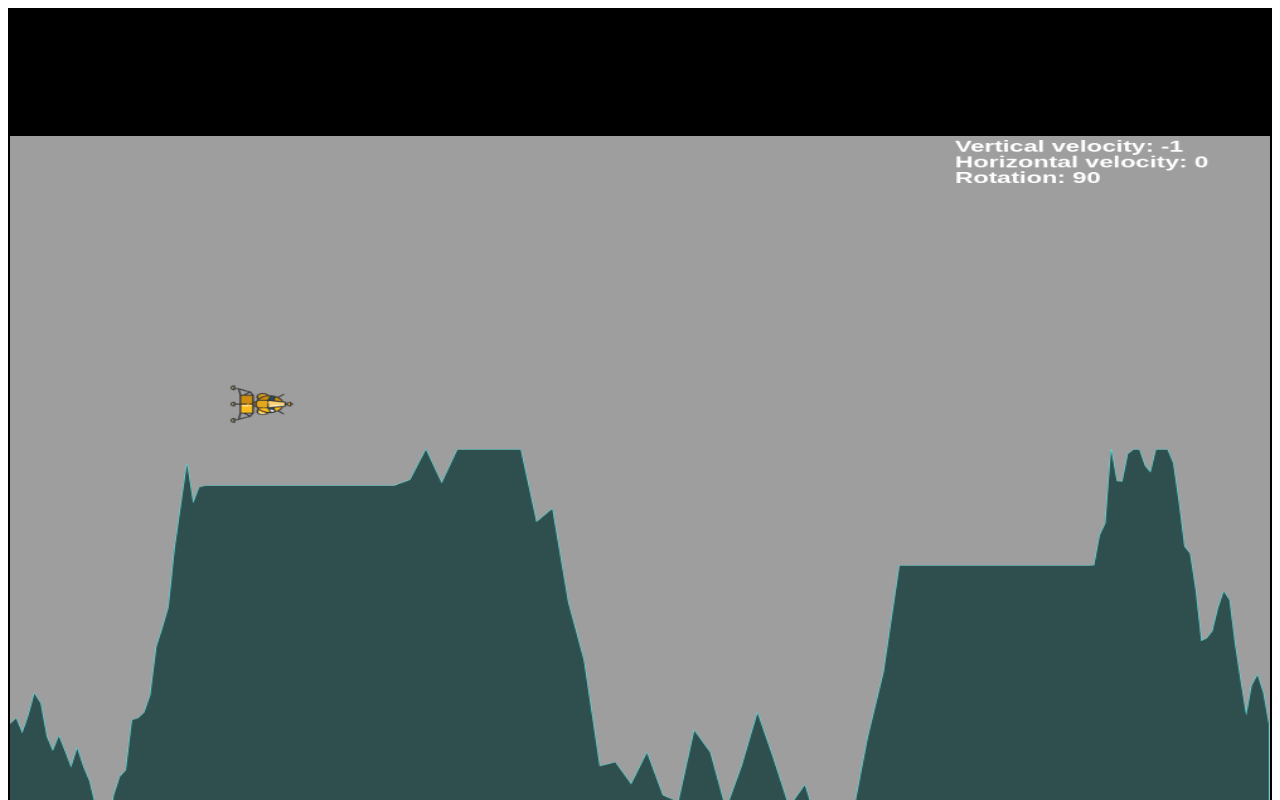
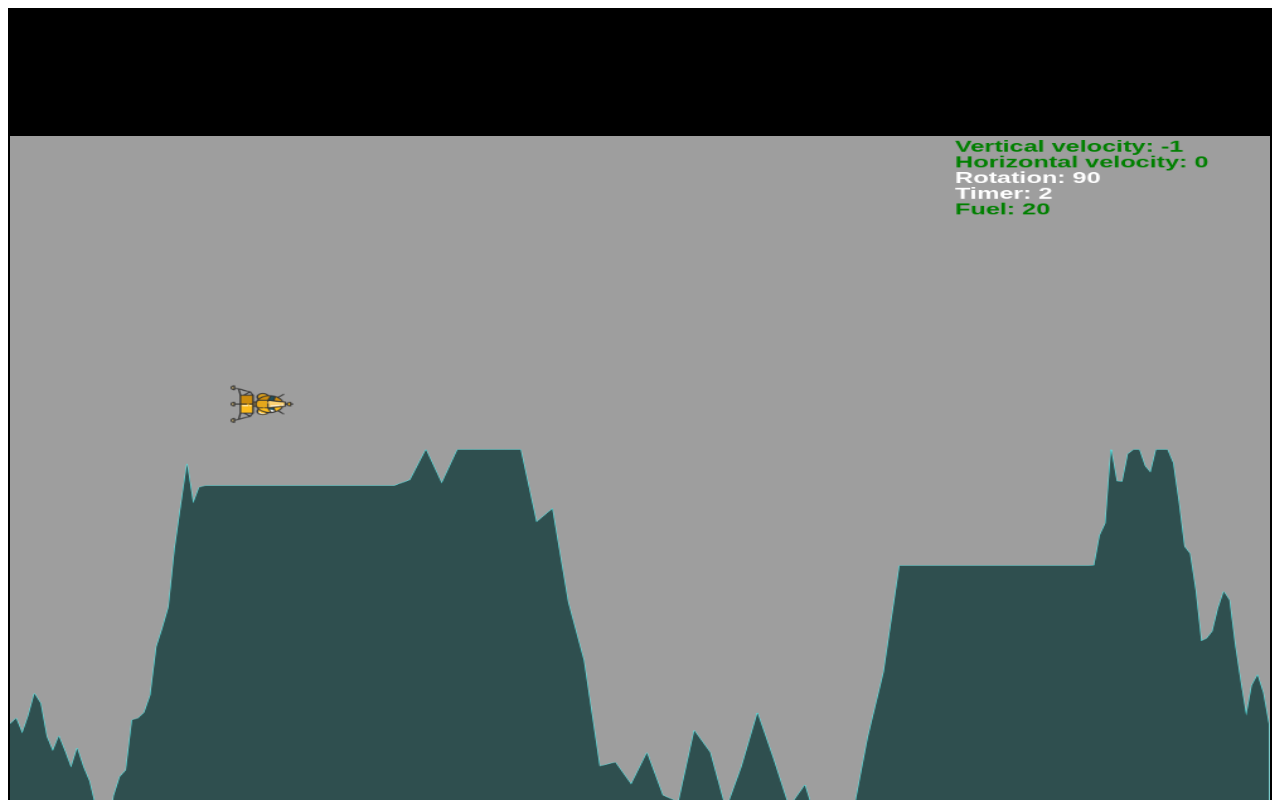
Before and after one commit to jtlonghurst/LunarLander, a plain HTML site: page index.html in a window 1280 px wide. Both pictures are taken after a click on the button "New Game". Shown: the top 800 px of the page. Drawn offline with Linux system fonts and the light colour scheme.

Commit message:
fuel and persistance and high scores work

```diff
--- a/gameplay.js
+++ b/gameplay.js
@@ -38,6 +38,7 @@ myGame.screens['newGame']= function(){
         spec.kaboom.update(elapsedTime);
         updater.collisionDetection(spec.landscape.currentLevel);
         updater.updateCountDown(elapsedTime);
+        updater.updateTimer(elapsedTime);
 
     }
     function render(){
--- a/highScore.js
+++ b/highScore.js
@@ -6,6 +6,13 @@ For now there is not much to see.
 myGame.screens['highScore']= function(){
 
     function initialize(){
+        console.log(spec.highScores.highS)
+        let hs = spec.highScores.highS;
+        document.getElementById('1').innerHTML = '1: '+ hs[1];
+        document.getElementById('2').innerHTML = '2: '+ hs[2];
+        document.getElementById('3').innerHTML = '3: '+ hs[3];
+        document.getElementById('4').innerHTML = '4: '+ hs[4];
+        document.getElementById('5').innerHTML = '5: '+ hs[5];
         document.getElementById('highScoreBackButton').addEventListener('click', function(){menuer.showScreen('mainMenu');});
 
     }
--- a/index.html
+++ b/index.html
@@ -28,13 +28,17 @@
     <!--High Scores-->
     <div class = 'screen' id='highScore'>
         <h1 class ='mainTitle'>High Scores</h1>
-        <p class='normalText'>Nothing to see here for now come back later.</p>
+        <p class='normalText'id='1'></p>
+        <p class='normalText'id = '2'></p>
+        <p class='normalText'id = '3'></p>
+        <p class='normalTest' id = '4'></p>
+        <p class='normalText' id ='5'></p>
+
         <button class="button" id='highScoreBackButton'>Back</button>
     </div>
     <!--Controls page-->
     <div class = 'screen' id='setControls'>
         <h1 class= 'mainTitle'>Set Controls</h1>
-        <p class='normalText'>Under Construction <br>This currently works! Try it and see for yourself unfortunately you can't see the key yet</p>
         <p class='normalText'id='thrust'>Thrust Button: </p>
         <button class='button'id='thrustButt'>Change Thrust</button>
         <p class='normalText' id='rotateRight'>Rotate&nbsp;Right Button: </p>
--- a/render.js
+++ b/render.js
@@ -95,6 +95,23 @@ Draw = function(){
         context.fillText('Rotation: '+ Math.floor(Math.abs(((spec.lander.rotation % (2* Math.PI)) * 180)/Math.PI)), spec.rot.x, spec.rot.y);
         context.restore();
 
+        context.save();
+        context.fillStyle = spec.game.timer.fillStyle;
+        context.strokeStyle = spec.game.timer.strokeStyle;
+        context.font = spec.game.timer.font;
+        context.baseline = 'top'
+        context.fillText('Timer: '+ Math.floor(spec.game.timer.time/1000), spec.game.timer.x, spec.game.timer.y);
+        context.restore();
+
+        context.save();
+        context.fillStyle = spec.ful.fillStyle;
+        context.strokeStyle = spec.ful.strokeStyle;
+        context.font = spec.ful.font;
+        context.baseline = 'top'
+        context.fillText('Fuel: '+ spec.lander.fuel, spec.ful.x, spec.ful.y);
+        context.restore();
+
+
 
     }
     function drawAnnouncement(){
--- a/specs.js
+++ b/specs.js
@@ -1,7 +1,15 @@
 specs = function(){
     game = {
         looping : false,
-        size : 1000
+        size : 1000,
+        timer: {time: 0,
+            font:'bold 15pt arial',
+            x:750,
+            y:80,
+            strokeStyle: 'white',
+            fillStyle: 'white', },
+        newHighscore: [],
+        highScores: [null, null, null, null,null ]
     }
     landscape = {
         height: 750,
@@ -47,9 +55,10 @@ specs = function(){
         landed : false,
         crashed: false,
         thrusterWidth: Math.PI/8,
-        default: {x: 200, y: 200, rotation: Math.PI/2},
+        default: {x: 200, y: 200, rotation: Math.PI/2, fuel: 20},
         sounds: {},
         thruster : false,
+        fuel :20,
     }
 
     thruster = particleGen({
@@ -67,11 +76,11 @@ specs = function(){
     landerInput = function() {
         function stopThrust(){
             let key = inputHandler.kh.findKey(thrust)
-            console.log(key);
+            //console.log(key);
             return new Promise((resolve)=>{
                 window.addEventListener('keyup', stopIt);
                 function stopIt(e){
-                    console.log(e.key);
+                   // console.log(e.key);
                     if(e.key === key){
                         lander.sounds['thrust'].pause();
                         lander.thruster = false;
@@ -92,6 +101,7 @@ specs = function(){
             //The direction -pi/2 just makes it look like the thrust is coming out of the bottom of the lander.
             //I think it is having a problem with negative numbers.
             if(!lander.landed){
+                if(lander.fuel > 0){
                     if(!lander.thruster){
                         lander.sounds['thrust'].play();
                         lander.thruster = true;
@@ -101,6 +111,8 @@ specs = function(){
                     let min = (lander.rotation + (Math.PI/2))- lander.thrusterWidth;
                     let max = (lander.rotation + (Math.PI/2))+ lander.thrusterWidth;
                     thruster.makeParticles(5, [min, max]);
+                    lander.fuel -= .05;
+                }
                 //lander.sounds['thrust'].pause();
             }
             /*console.log('vector');
@@ -187,6 +199,14 @@ specs = function(){
         fillStyle: 'white',
         text: 'Rotation :' +(lander.rotation*180)/Math.PI
     }
+    ful = {
+        font:'bold 15pt arial',
+        x:750,
+        y:100,
+        strokeStyle: 'white',
+        fillStyle: 'white',
+        text: 'Rotation :' +(lander.rotation*180)/Math.PI
+    }
     goodEnd = {
         font:'bold 30pt arial',
         x:300,
@@ -209,6 +229,39 @@ specs = function(){
         strokeStyle: 'white',
         fillStyle: 'white'
     }
+
+    highScores = function(){
+        let highS = {1:null, 2:null, 3:null, 4:null, 5:null }
+        let previousScores = localStorage.getItem('lunarLander.highScores');
+        console.log(highS);
+
+        if (previousScores !== null&& previousScores !== undefined) {
+            console.log('I am sinning!')
+            highS = JSON.parse(previousScores);
+        }
+
+        function add(newHighScore){
+            let temp;
+            for (i in highS){
+                if(highS[i] === null|| newHighScore < highS[i]){
+                    temp = highS[i];
+                    highS[i] = newHighScore;
+                    newHighScore = temp;
+                    if(newHighScore === null){
+                        break;
+                    }
+                }
+
+            }
+            localStorage['lunarLander.highScores'] = JSON.stringify(highS);
+        }
+
+        return {
+            add: add,
+            highS: highS,
+        }
+    }();
+
     return{
         game,
         landscape,
@@ -224,7 +277,9 @@ specs = function(){
         thrusterRender,
         kaboom,
         kaboomRender,
-        countDown
+        countDown,
+        highScores,
+        ful
     }
 
 }
--- a/updater.js
+++ b/updater.js
@@ -132,10 +132,13 @@ updater = function (){
         //put the countdown here;
         spec.landscape.countDown = 4;
         spec.landscape.nextLevel = 2;
+        spec.highScores.add(Math.floor(spec.game.timer.time/1000));
     }
     function toNextLevel(level){
+        spec.game.timer.time = 0;
         spec.lander.landed = false;
         spec.lander.crashed = false;
+        spec.lander.fuel = spec.lander.default.fuel;
         spec.lander.x = spec.lander.default.x;
         spec.lander.y = spec.lander.default.y;
         spec.lander.rotation = spec.lander.default.rotation;
@@ -153,56 +156,62 @@ updater = function (){
     //This function is useful for adding two vectors together
     //It is useful for adding force vectors to the lander.
     function vectorAdder(landerVector, vector2){
-       /* console.log('vectors 1')
-        console.log(vector1);
-        console.log(vector2);*/
-        //vector1.direction = vector1.direction%(2*Math.PI);
-        //vector2.direction = vector2.direction%(2*Math.PI);
+
 
 //Converts to cartesian
-
-        /*console.log('vectors 2');
-        console.log(x1);
-        console.log(y1);
-        console.log(vector2);*/
 
         let y2 = vector2.magnitude * Math.sin(vector2.direction);
         let x2 = vector2.magnitude * Math.cos(vector2.direction);
 
-       /* console.log('vectors 3');
-        console.log(x1);
-        console.log(y1);
-        console.log(x2);
-        console.log(y2);*/
 
 //Adds vectors together
         let newX = landerVector.x + x2
         let newY = landerVector.y + y2
 
-        /*console.log('vectors 4');
-        console.log(newX);
-        console.log(newY);*/
-
-//converts back to polar
-       /* let magnitude = (Math.sqrt((newX**2)+ (newY**2)));
-        if(newX ===0){
-            newX = .00000000001//This keeps the lander from popping out of existance if newX == 0
-        }
-        let direction = Math.atan(newY/newX);
-
-        if (magnitude < 0){
-            magnitude = Math.abs(magnitude);
-            direction = -direction;
-        }*/
-        /*
-        console.log('vectors 5');
-        console.log (magnitude);
-        console.log(direction);
-        */
         return{
             x:newX,
             y:newY
         }
+    }
+    function updateTimer(elapsedTime){
+        if(!spec.lander.landed){
+            spec.game.timer.time += elapsedTime;
+        }
+        let deg = Math.abs(Math.floor((spec.lander.rotation * 180)/Math.PI));
+        if( deg >355||deg < 5 ){
+            spec.rot.fillStyle = 'green';
+            spec.rot.strokeStyle = 'green';
+        }
+        else{
+            spec.rot.fillStyle = 'white';
+            spec.rot.strokeStyle = 'white';
+
+        }
+        if(Math.abs(spec.lander.vector.y) < 2){
+            spec.yVel.fillStyle = 'green';
+            spec.yVel.strokeStyle = 'green';
+        }
+        else{
+            spec.yVel.fillStyle = 'white';
+            spec.yVel.strokeStyle = 'white';
+        }
+        if(Math.abs(spec.lander.vector.x) < 2){
+            spec.xVel.fillStyle = 'green';
+            spec.xVel.strokeStyle = 'green';
+        }
+        else{
+            spec.xVel.fillStyle = 'white';
+            spec.xVel.strokeStyle = 'white';
+        }
+        if(spec.lander.fuel > 0){
+            spec.ful.fillStyle = 'green';
+            spec.ful.strokeStyle = 'green';
+        }
+        else{
+            spec.ful.fillStyle = 'white';
+            spec.ful.strokeStyle = 'white';
+        }
+
     }
 
     return {
@@ -210,6 +219,7 @@ updater = function (){
         vectorAdder: vectorAdder,
         collisionDetection: collisionDetection,
         updateCountDown: updateCountDown,
+        updateTimer: updateTimer,
 
     }
 }();
```
Lines whose indentation alone changed are shown as unchanged.
